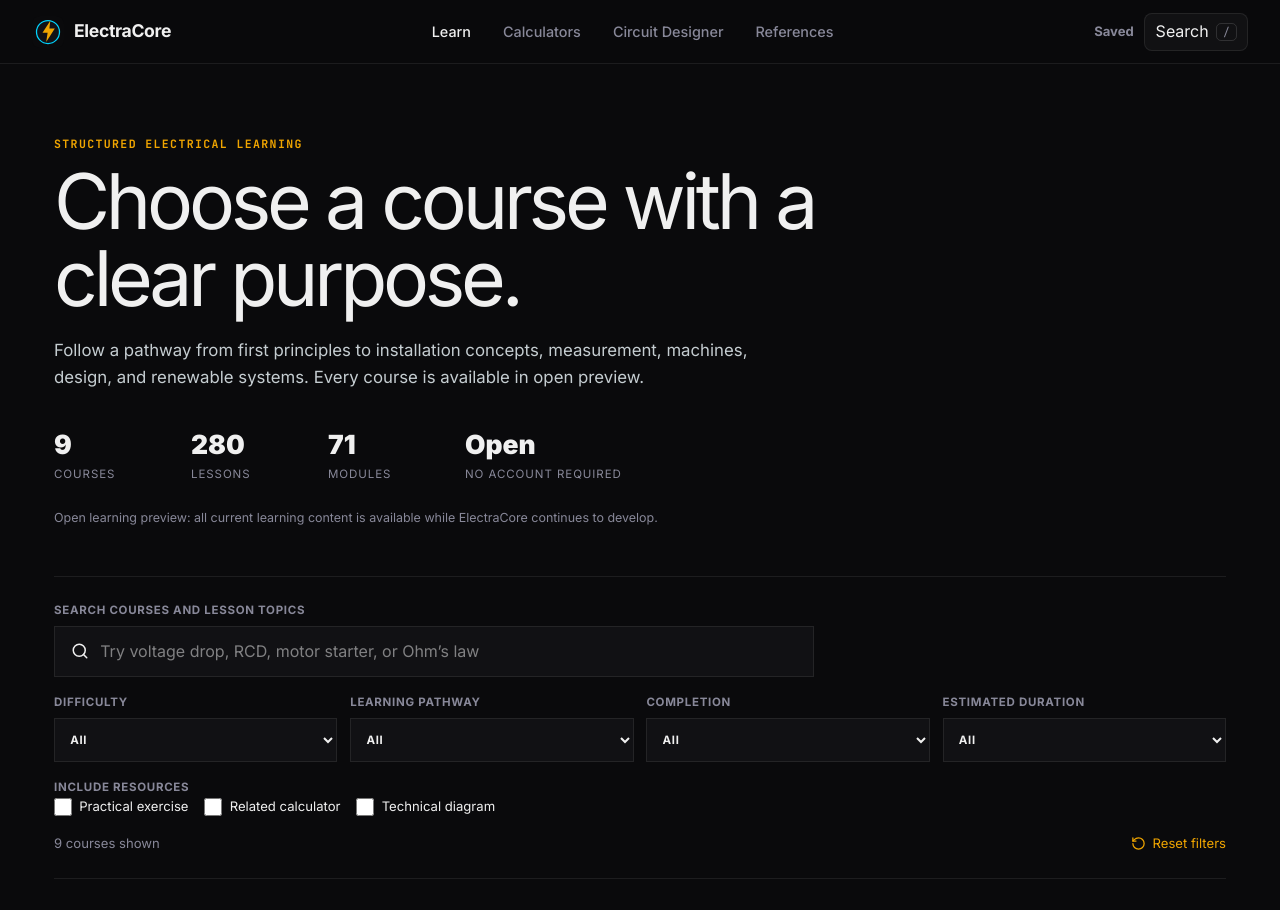
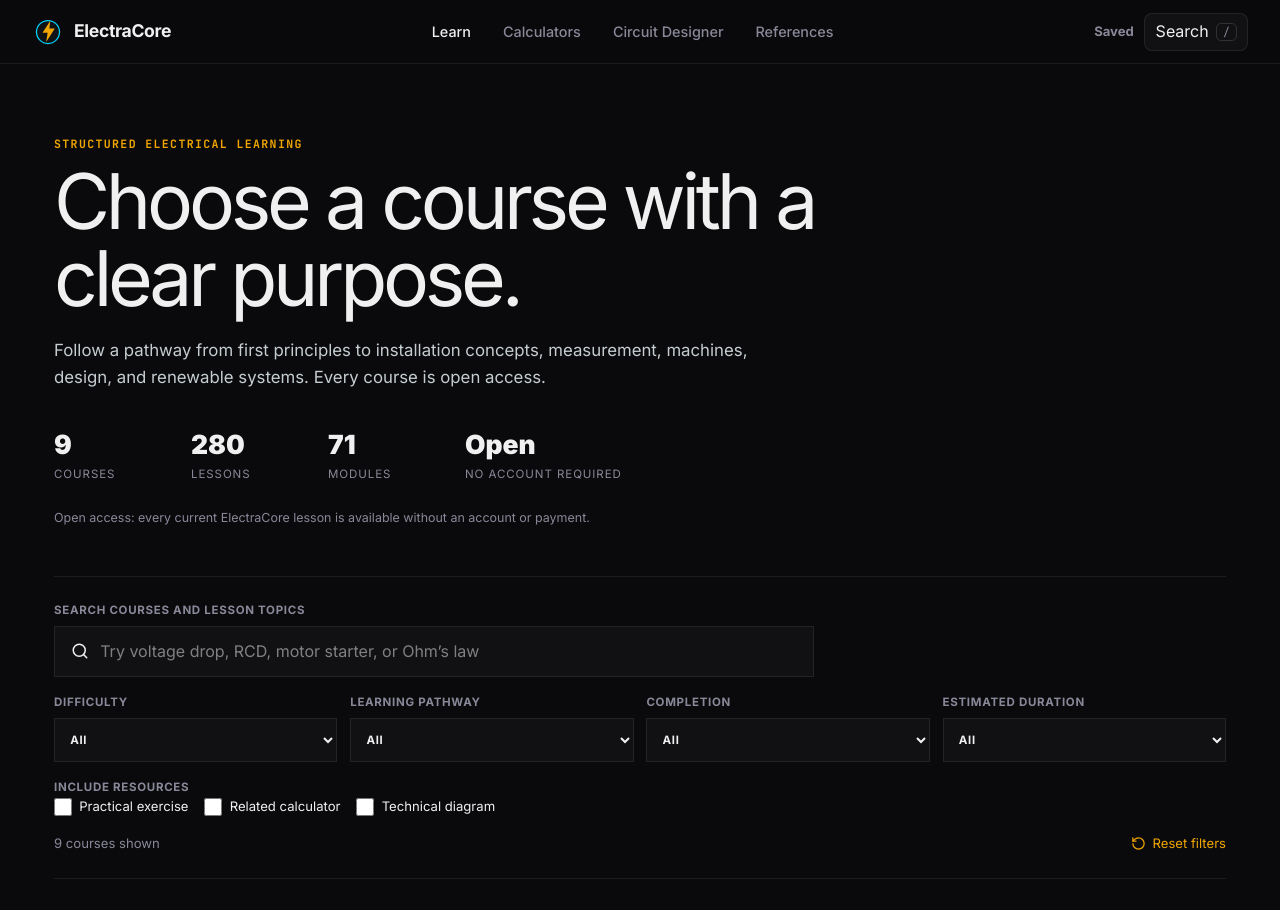
Before and after one commit to Jonta254/electracore, a Next.js app: page /learn in a window 1280 px wide. Shown: the top 910 px of the page. Built offline with nearby package versions, Linux system fonts and the light colour scheme.

Commit message:
Polish live learning and designer copy

```diff
--- a/app/design/page.tsx
+++ b/app/design/page.tsx
@@ -100,7 +100,7 @@ export default function DesignPage() {
             <h1 className="dz-title">Screen a preliminary cable size,<br /><span className="accent">with visible working.</span></h1>
             <p className="dz-sub">
               Enter the load and the installation conditions. ElectraCore chains the whole calculation: design current,
-              protective device, representative cable capacity with derating, and voltage drop. It does not verify fault
+              protective device, representative cable capacity after derating, and voltage drop. It does not verify fault
               protection, disconnection time, energy withstand, earthing, terminals, or manufacturer data.
             </p>
             <div className="dz-flow">
@@ -345,7 +345,10 @@ export default function DesignPage() {
           .dz-result { position: static; }
         }
         @media (max-width: 520px) {
+          .dz-hero { padding: 2.5rem 0 2rem; }
           .dz-hero-inner { padding-inline: 1rem; }
+          .dz-title { font-size: clamp(2rem, 10vw, 2.55rem); }
+          .dz-sub { font-size: 0.95rem; line-height: 1.65; margin-bottom: 1.25rem; }
           .dz-layout { padding: 1.25rem 1rem 3rem; }
           .dz-section { padding: 1rem; }
           .dz-metrics { grid-template-columns: 1fr; }
--- a/app/learn/[slug]/CourseExperience.tsx
+++ b/app/learn/[slug]/CourseExperience.tsx
@@ -1960,7 +1960,7 @@ export default function CoursePage({ slug }: { slug: string }) {
                     { label: `${course.modules.length} modules` },
                     { label: `${totalLessons} lessons` },
                     { label: `${Math.round(totalMinutes / 60)}h ${totalMinutes % 60}min` },
-                    { label: "Open preview" },
+                    { label: "Open access" },
                   ].map(m => (
                     <span key={m.label} className="course-meta-item">
                       {m.label}
@@ -2153,7 +2153,7 @@ export default function CoursePage({ slug }: { slug: string }) {
                     { label: "Modules", val: course.modules.length },
                     { label: "Hours", val: `${Math.round(totalMinutes / 60)}h ${totalMinutes % 60}m` },
                     { label: "Level", val: course.level },
-                    { label: "Access", val: courseAccess.allowed ? "Open preview" : "Required" },
+                    { label: "Access", val: courseAccess.allowed ? "Open access" : "Required" },
                   ].map(s => (
                     <div key={s.label} className="progress-stat-row">
                       <span style={{ color: "var(--text-mute)", fontSize: "0.8rem" }}>{s.label}</span>
--- a/app/learn/accessPolicy.ts
+++ b/app/learn/accessPolicy.ts
@@ -2,7 +2,7 @@ export type LearningAccessMode = "open-preview" | "paid" | "mixed";
 export type LearningResourceKind = "course" | "lesson" | "quiz" | "exercise" | "diagram" | "reference" | "tool";
 
 export const LEARNING_ACCESS_MODE: LearningAccessMode = "open-preview";
-export const OPEN_PREVIEW_NOTICE = "Open learning preview: all current learning content is available while ElectraCore continues to develop.";
+export const OPEN_PREVIEW_NOTICE = "Open access: every current ElectraCore lesson is available without an account or payment.";
 
 export interface LearningAccessRequest {
   resource: LearningResourceKind;
--- a/app/learn/page.tsx
+++ b/app/learn/page.tsx
@@ -647,7 +647,7 @@ export default function LearnPage() {
       <header className="catalogue-intro">
         <p className="catalogue-eyebrow">Structured electrical learning</p>
         <h1>Choose a course with a clear purpose.</h1>
-        <p>Follow a pathway from first principles to installation concepts, measurement, machines, design, and renewable systems. Every course is available in open preview.</p>
+        <p>Follow a pathway from first principles to installation concepts, measurement, machines, design, and renewable systems. Every course is open access.</p>
         <dl className="catalogue-summary">
           <div><dt>9</dt><dd>Courses</dd></div>
           <div><dt>280</dt><dd>Lessons</dd></div>
@@ -700,7 +700,7 @@ export default function LearnPage() {
                 <div className="catalogue-progress"><div><span>{courseProgress === 0 ? "Not started" : courseProgress === 100 ? "Completed" : "In progress"}</span><strong>{courseProgress}%</strong></div><div className="catalogue-progress-track"><span style={{ width: courseProgress + "%" }} /></div></div>
               </div>
               <div className="catalogue-course-action">
-                <span>{access.allowed ? "Open preview" : "Access required"}</span>
+                <span>{access.allowed ? "Open access" : "Access required"}</span>
                 <Link href={"/learn/" + course.slug}>{action}<ArrowRight size={16} aria-hidden="true" /></Link>
                 <small>Progress stays on this device.</small>
               </div>
```
